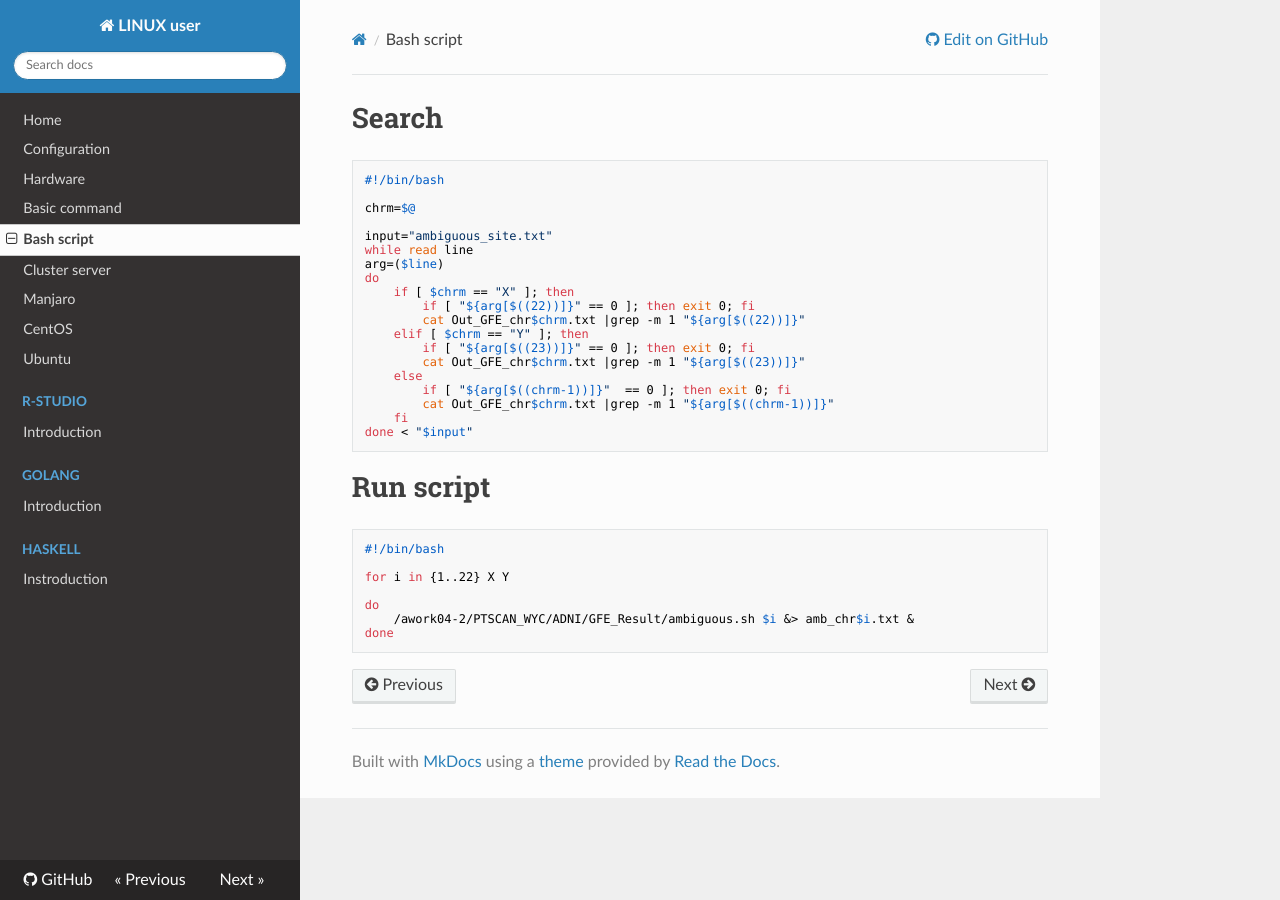
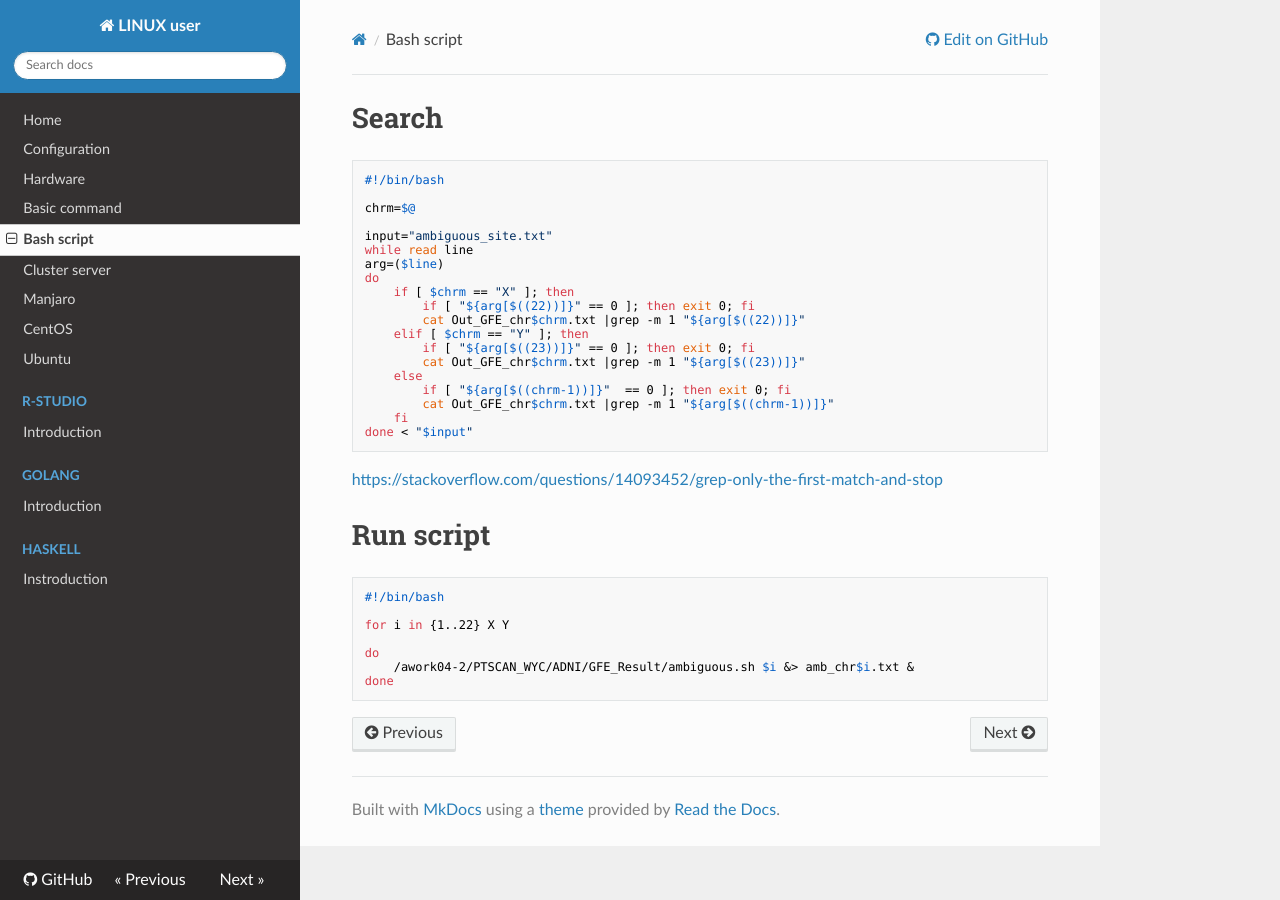
Before and after one commit to WonyoungCho/LINUX, an MkDocs documentation site: the page built from docs/bash.md, in a window 1280 px wide. Built offline with MkDocs 1.6.1, drawn with Linux system fonts in a browser that asks for light colours; nearby versions of some CDN libraries; old or Windows-style settings are respelled for this version of MkDocs.

Commit message:
Update bash.md

````diff
--- a/docs/bash.md
+++ b/docs/bash.md
@@ -20,6 +20,7 @@ do
     fi
 done < "$input"
 ```
+<https://stackoverflow.com/questions/14093452/grep-only-the-first-match-and-stop>
 
 # Run script
 ```
````
